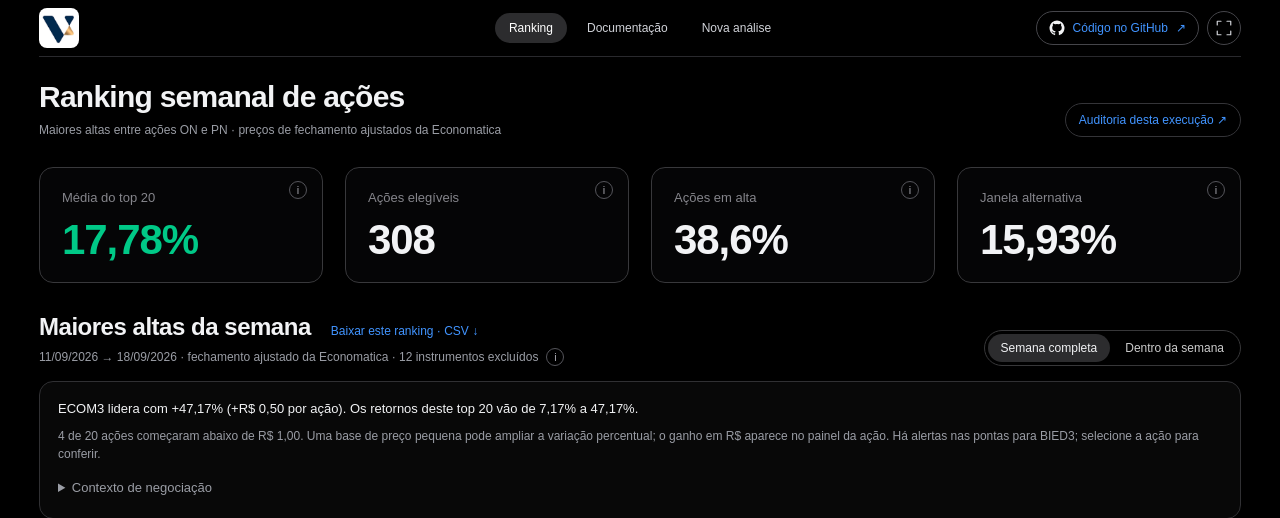
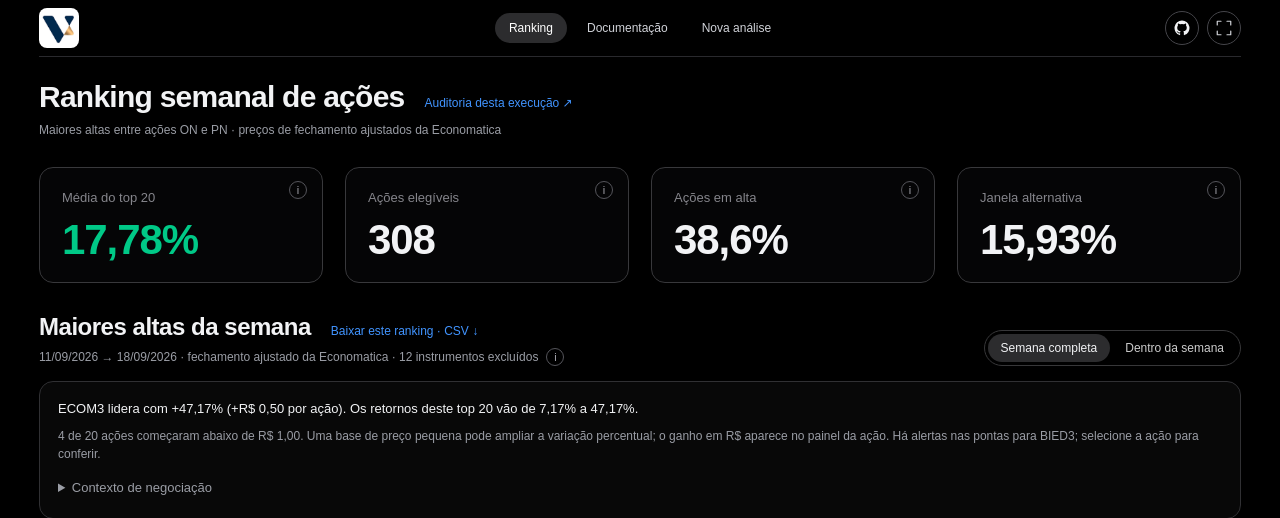
Before and after one commit to lucassperess/v8-ranking-semanal, a FastAPI app: page / in a window 1280 px wide. Shown: the top 518 px of the page. Run offline with FastAPI, Linux system fonts and the light colour scheme.

Commit message:
ui: align audit link with title and simplify GitHub action

```diff
--- a/webapp/static/index.html
+++ b/webapp/static/index.html
@@ -25,14 +25,16 @@
         <section class="intro">
           <div class="intro-grid">
             <div>
-              <h1>Ranking semanal de ações</h1>
+              <div class="intro-title-row">
+                <h1>Ranking semanal de ações</h1>
+                <a id="execution-audit" class="audit-access" href="/metodologia"
+                  >Auditoria desta execução ↗</a
+                >
+              </div>
               <p>
                 Maiores altas entre ações ON e PN · preços de fechamento ajustados da Economatica
               </p>
             </div>
-            <a id="execution-audit" class="audit-access" href="/metodologia"
-              >Auditoria desta execução ↗</a
-            >
           </div>
         </section>
 
--- a/webapp/static/mobile.css
+++ b/webapp/static/mobile.css
@@ -90,7 +90,9 @@
     background: #222225;
   }
   .header-actions .source-link {
-    min-height: 40px;
+    width: 44px;
+    height: 44px;
+    min-height: 44px;
     font-size: 12px;
   }
   .intro {
--- a/webapp/static/styles.css
+++ b/webapp/static/styles.css
@@ -1955,6 +1955,10 @@ footer,
   align-items: center;
   gap: 8px;
   margin-left: 0;
+  justify-content: center;
+  width: 34px;
+  height: 34px;
+  padding: 8px;
 }
 .source-link svg {
   width: 16px;
@@ -2112,16 +2116,25 @@ footer,
   }
 }
 
+.intro-title-row {
+  display: flex;
+  align-items: baseline;
+  flex-wrap: wrap;
+  gap: 8px 20px;
+  margin-bottom: 9px;
+}
+.intro-title-row h1 {
+  margin: 0;
+}
 .audit-access {
   font-size: 12px;
   color: var(--blue);
   white-space: nowrap;
-  padding: 9px 13px;
-  border: 1px solid #343438;
-  border-radius: 999px;
+  padding: 0;
+  line-height: 1.5;
 }
 .audit-access:hover {
-  background: #222225;
+  color: #8abdff;
 }
 .audit-access:focus-visible {
   outline: 2px solid var(--blue);
--- a/webapp/templates/header.html
+++ b/webapp/templates/header.html
@@ -13,12 +13,13 @@
       href="https://github.com/lucassperess/v8-ranking-semanal"
       target="_blank"
       rel="noopener noreferrer"
+      aria-label="Código no GitHub"
+      title="Código no GitHub"
       ><svg viewBox="0 0 24 24" aria-hidden="true">
         <path
           fill="currentColor"
           d="M12 .75a11.25 11.25 0 0 0-3.56 21.92c.56.1.77-.24.77-.54v-2.1c-3.13.68-3.79-1.33-3.79-1.33-.51-1.3-1.25-1.65-1.25-1.65-1.02-.7.08-.69.08-.69 1.13.08 1.72 1.16 1.72 1.16 1 1.72 2.63 1.22 3.27.93.1-.73.39-1.22.71-1.5-2.5-.29-5.13-1.25-5.13-5.56 0-1.23.44-2.24 1.16-3.03-.12-.29-.5-1.43.11-2.97 0 0 .95-.3 3.09 1.16a10.76 10.76 0 0 1 5.62 0c2.15-1.46 3.09-1.16 3.09-1.16.61 1.54.23 2.68.12 2.97.72.79 1.15 1.8 1.15 3.03 0 4.32-2.63 5.27-5.14 5.55.4.35.76 1.03.76 2.08v3.11c0 .3.2.65.78.54A11.25 11.25 0 0 0 12 .75Z"
-        /></svg
-      ><span>Código no GitHub</span><span aria-hidden="true">↗</span></a
+        /></svg></a
     ><button
       id="fullscreen-button"
       class="fullscreen-button"
```
